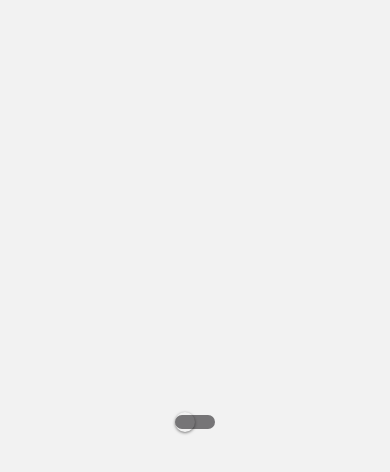
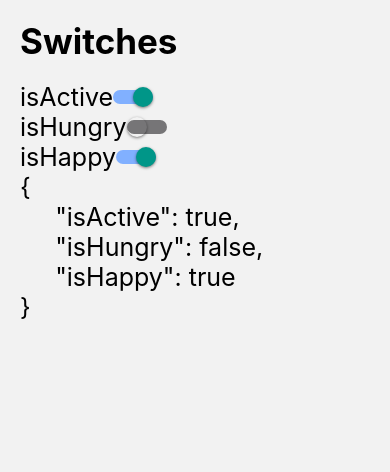
Before and after one commit to mriverap/rn-components, a React Native app: screen /Switch in a window 390 px wide. Shown: the top 472 px of the page. Built offline with nearby package versions, Linux system fonts and the light colour scheme.

Commit message:
Add custom switches

```diff
--- /dev/null
+++ b/src/components/CustomSwitch.tsx
@@ -0,0 +1,38 @@
+import {View, Switch, Platform, StyleSheet} from 'react-native';
+import React, {useState} from 'react';
+import HeaderTitle from './HeaderTitle';
+
+interface Props {
+  isOn: boolean;
+  onChange: (value: boolean) => void;
+}
+const CustomSwitch = ({isOn, onChange}: Props) => {
+  const [isEnabled, setIsEnabled] = useState(isOn);
+  const toggleSwitch = () => {
+    setIsEnabled(!isEnabled);
+    onChange(!isEnabled);
+  };
+
+  return (
+    <View style={styles.container}>
+      <Switch
+        trackColor={{false: '#767577', true: '#81b0ff'}}
+        // thumbColor={isEnabled ? '#f5dd4b' : '#f4f3f4'}
+        thumbColor={Platform.OS === 'android' ? '#5856D6' : ''}
+        ios_backgroundColor="#3e3e3e"
+        onValueChange={toggleSwitch}
+        value={isEnabled}
+      />
+    </View>
+  );
+};
+
+export default CustomSwitch;
+
+const styles = StyleSheet.create({
+  container: {
+    flex: 1,
+    alignItems: 'stretch',
+    justifyContent: 'center',
+  },
+});
--- /dev/null
+++ b/src/components/HeaderTitle.tsx
@@ -0,0 +1,18 @@
+import {View, Text} from 'react-native';
+import React from 'react';
+import {styles} from '../theme/appTheme';
+import {useSafeAreaInsets} from 'react-native-safe-area-context';
+
+interface Props {
+  title: string;
+}
+const HeaderTitle = ({title}: Props) => {
+  const {top} = useSafeAreaInsets();
+  return (
+    <View style={{marginTop: top + 20, marginBottom: 20}}>
+      <Text style={styles.title}>{title}</Text>
+    </View>
+  );
+};
+
+export default HeaderTitle;
--- a/src/screens/HomeScreen.tsx
+++ b/src/screens/HomeScreen.tsx
@@ -1,21 +1,11 @@
 import React from 'react';
-import {View, FlatList, Text} from 'react-native';
+import {View, FlatList} from 'react-native';
 import {styles} from '../theme/appTheme';
-import {useSafeAreaInsets} from 'react-native-safe-area-context';
 import FlatListMenuItem from '../components/FlatListMenuItem';
 import {menuItems} from '../data/menuItems';
+import HeaderTitle from '../components/HeaderTitle';
 
 const HomeScreen = () => {
-  const {top} = useSafeAreaInsets();
-
-  const renderListHeader = () => {
-    return (
-      <View style={{marginTop: top + 20, marginBottom: 20}}>
-        <Text style={styles.title}>Menu Options</Text>
-      </View>
-    );
-  };
-
   const ItemSeparator = () => {
     return (
       <View style={{borderBottomWidth: 1, opacity: 0.4, marginVertical: 5}} />
@@ -28,7 +18,7 @@
         data={menuItems}
         renderItem={({item}) => <FlatListMenuItem menuItem={item} />}
         keyExtractor={item => item.name}
-        ListHeaderComponent={renderListHeader}
+        ListHeaderComponent={<HeaderTitle title="Menu Options" />}
         ItemSeparatorComponent={ItemSeparator}
       />
     </View>
--- a/src/screens/SwitchScreen.tsx
+++ b/src/screens/SwitchScreen.tsx
@@ -1,30 +1,62 @@
 import React, {useState} from 'react';
-import {View, Switch, StyleSheet, Platform} from 'react-native';
+import {StyleSheet, View, Text} from 'react-native';
+import CustomSwitch from '../components/CustomSwitch';
+import HeaderTitle from '../components/HeaderTitle';
 
 const SwitchScreen = () => {
-  const [isEnabled, setIsEnabled] = useState(false);
-  const toggleSwitch = () => setIsEnabled(previousState => !previousState);
+  const [state, setState] = useState({
+    isActive: true,
+    isHungry: false,
+    isHappy: true,
+  });
 
+  const {isActive, isHungry, isHappy} = state;
+
+  const onChange = (value: boolean, field: keyof state) => {
+    setState({
+      ...state,
+      [field]: value,
+    });
+  };
   return (
-    <View style={styles.container}>
-      <Switch
-        trackColor={{false: '#767577', true: '#81b0ff'}}
-        // thumbColor={isEnabled ? '#f5dd4b' : '#f4f3f4'}
-        thumbColor={Platform.OS === 'android' ? '#5856D6' : ''}
-        ios_backgroundColor="#3e3e3e"
-        onValueChange={toggleSwitch}
-        value={isEnabled}
-      />
+    <View style={{marginHorizontal: 20}}>
+      <HeaderTitle title="Switches" />
+
+      <View style={styles.switchRow}>
+        <Text style={styles.switchText}>isActive</Text>
+        <CustomSwitch
+          isOn={isActive}
+          onChange={value => onChange(value, 'isActive')}
+        />
+      </View>
+      <View style={styles.switchRow}>
+        <Text style={styles.switchText}>isHungry</Text>
+        <CustomSwitch
+          isOn={isHungry}
+          onChange={value => onChange(value, 'isHungry')}
+        />
+      </View>
+      <View style={styles.switchRow}>
+        <Text style={styles.switchText}>isHappy</Text>
+        <CustomSwitch
+          isOn={isHappy}
+          onChange={value => onChange(value, 'isHappy')}
+        />
+      </View>
+      <Text style={styles.switchText}>{JSON.stringify(state, null, 5)}</Text>
     </View>
   );
 };
 
+export default SwitchScreen;
+
 const styles = StyleSheet.create({
-  container: {
-    flex: 1,
+  switchText: {
+    fontSize: 25,
+  },
+  switchRow: {
+    flexDirection: 'row',
+    justifyContent: 'flex-end',
     alignItems: 'center',
-    justifyContent: 'center',
   },
 });
-
-export default SwitchScreen;
```
